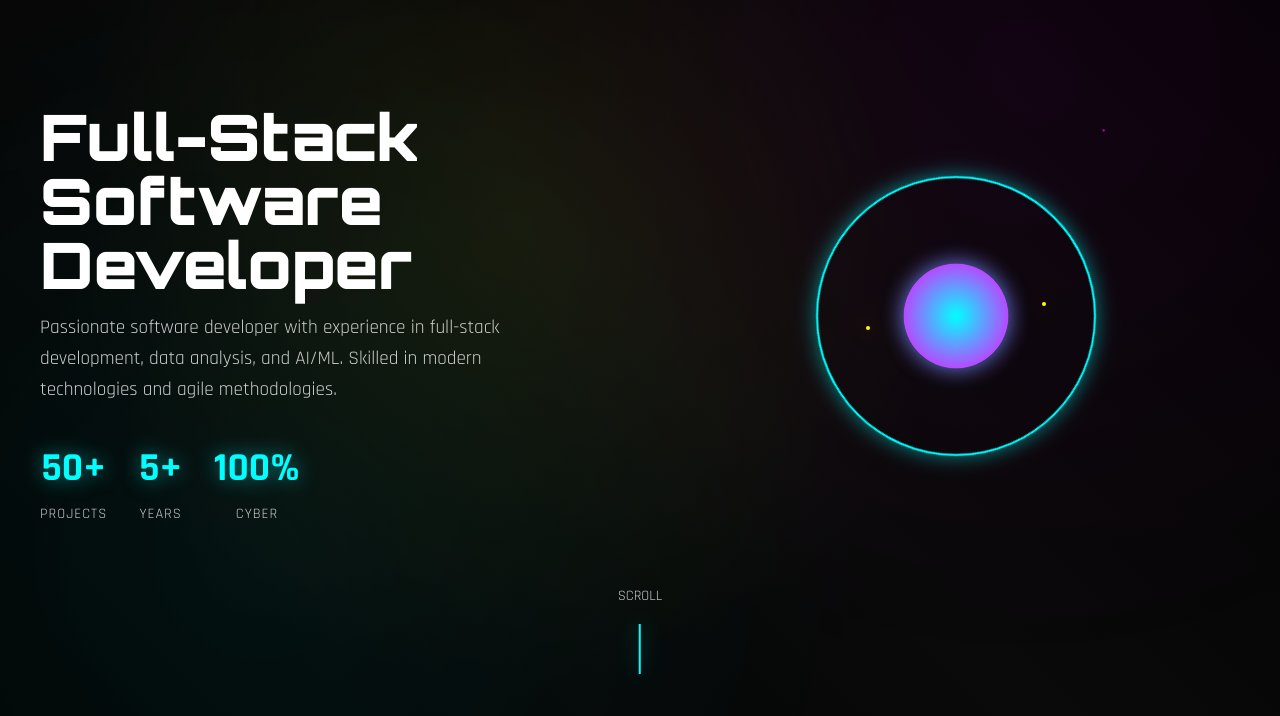
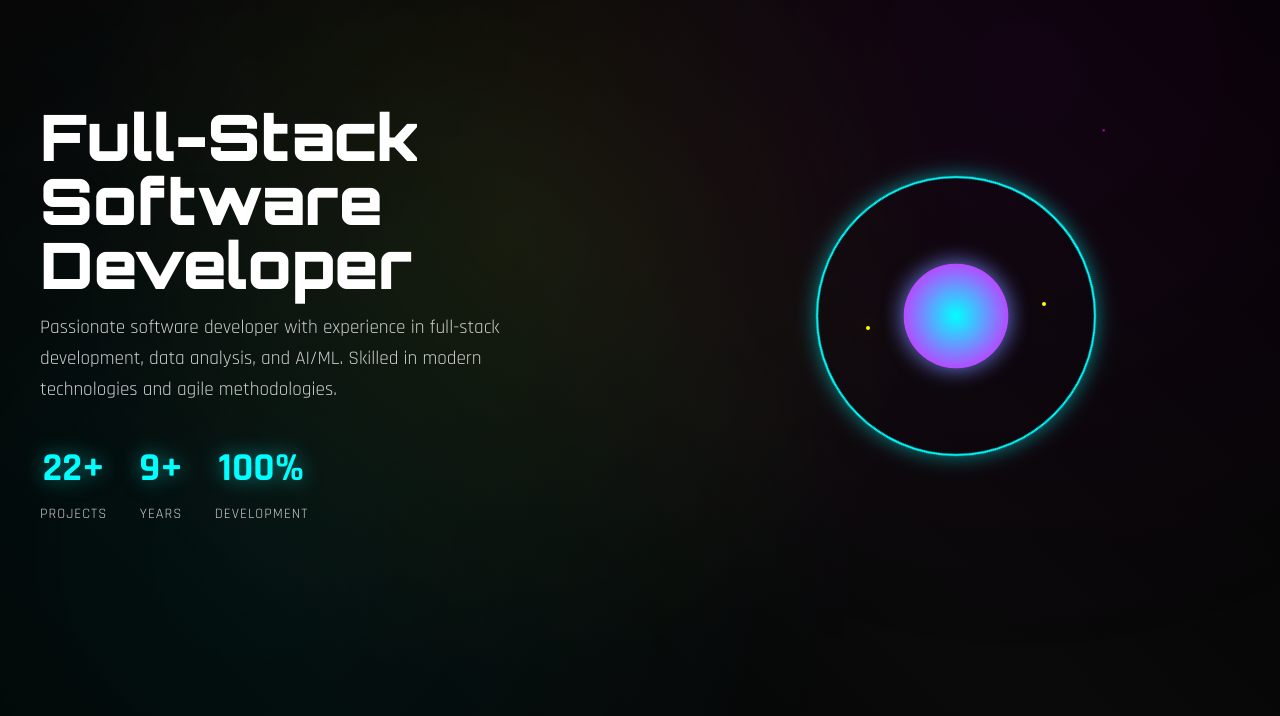
Before and after one commit to rachit-bhatt/Portfolio, a plain HTML site: page index.html in a window 1280 px wide. Shown: the part 84-800 px from the top of the page. Drawn offline with Linux system fonts and the light colour scheme.

Commit message:
Minor UI text changes.

```diff
--- a/index.html
+++ b/index.html
@@ -46,16 +46,16 @@
                 </p>
                 <div class="hero-stats">
                     <div class="stat-item">
-                        <span class="stat-number">50+</span>
+                        <span class="stat-number">22+</span>
                         <span class="stat-label">Projects</span>
                     </div>
                     <div class="stat-item">
-                        <span class="stat-number">5+</span>
+                        <span class="stat-number">9+</span>
                         <span class="stat-label">Years</span>
                     </div>
                     <div class="stat-item">
                         <span class="stat-number">100%</span>
-                        <span class="stat-label">Cyber</span>
+                        <span class="stat-label">Development</span>
                     </div>
                 </div>
             </div>
@@ -67,10 +67,10 @@
                 </div>
             </div>
         </div>
-        <div class="scroll-indicator">
+        <!--<div class="scroll-indicator">
             <span>SCROLL</span>
             <div class="scroll-line"></div>
-        </div>
+        </div> -->
     </section>
 
     <!-- About Section -->
```
